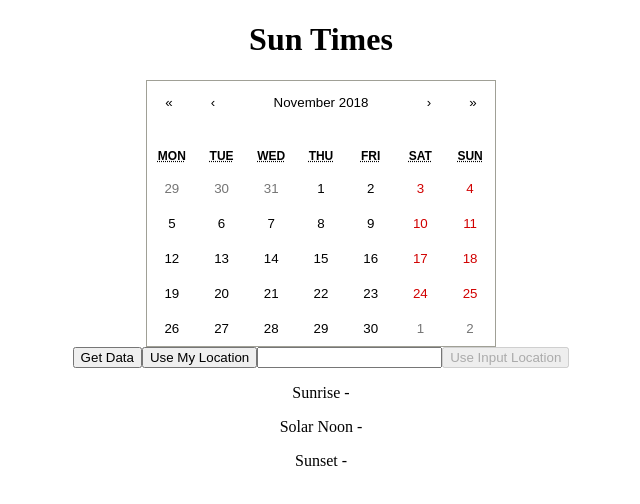
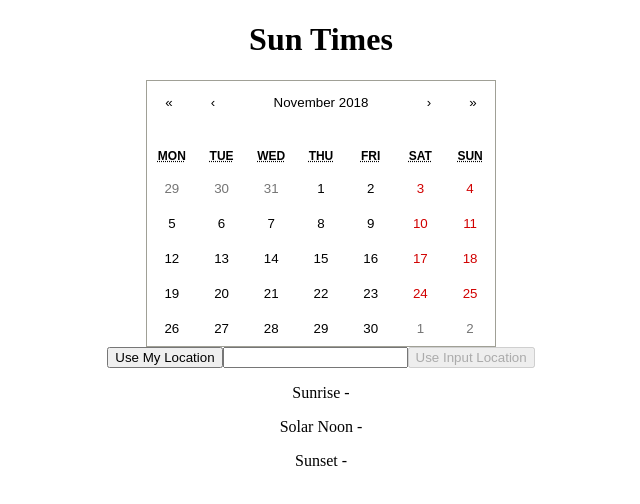
Before and after one commit to HanifCarroll/sun-times, a React (Create React App) app: page / in a window 1280 px wide. Shown: the top 504 px of the page, without its empty margins (319-959 px from the left). Built offline with nearby package versions, Linux system fonts and the light colour scheme; no server answers.

Commit message:
Remove getTimes button and place getTimes inside of getLocation and setLocation functions.

```diff
--- a/src/App.js
+++ b/src/App.js
@@ -28,11 +28,12 @@ class App extends Component {
         } = await Axios.get(url);
 
         this.extractGeoData(results);
+        this.getTimes();
       });
     }
   };
 
-  setLocation = () => {
+  setLocation = async () => {
     const { location } = this.state;
 
     if (!location) {
@@ -41,7 +42,8 @@ class App extends Component {
 
     const locationURI = encodeURIComponent(location);
 
-    this.geocodeLocation(locationURI);
+    await this.geocodeLocation(locationURI);
+    this.getTimes();
   };
 
   geocodeLocation = async location => {
--- a/src/components/Buttons/index.jsx
+++ b/src/components/Buttons/index.jsx
@@ -10,7 +10,6 @@ export const Buttons = ({
 }) => {
   return (
     <div className={styles.container}>
-      <button onClick={getTimes}>Get Data</button>
       <button onClick={getLocation}>Use My Location</button>
       <input type="text" value={location} onChange={onLocationChange} />
       <button onClick={setLocation} disabled={!location}>
--- a/src/components/Location/index.jsx
+++ b/src/components/Location/index.jsx
@@ -7,7 +7,9 @@ export const Location = ({ geoInfo: { name, city, state, country } }) => {
   city && city !== name
     ? (locationString += `, ${city}`)
     : (locationString += "");
-  state ? (locationString += `, ${state}`) : (locationString += "");
+  state && state !== name
+    ? (locationString += `, ${state}`)
+    : (locationString += "");
   country ? (locationString += `, ${country}`) : (locationString += "");
 
   return (
```
